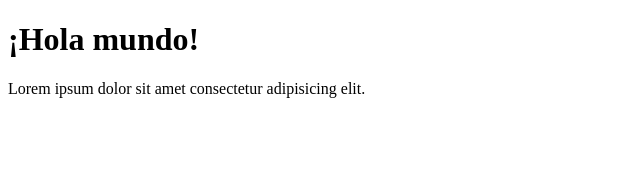
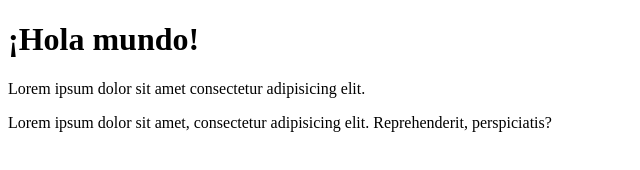
Before and after one commit to Andolucio/proyectoHTML, a plain HTML site: page index.html in a window 1280 px wide. Shown: the whole page, without its empty margins (0-640 px from the left). Drawn offline with Linux system fonts and the light colour scheme.

Commit message:
add new change in body

```diff
--- a/index.html
+++ b/index.html
@@ -8,5 +8,6 @@
 <body>
     <h1>¡Hola mundo!</h1>
     <p>Lorem ipsum dolor sit amet consectetur adipisicing elit.</p>
+    <p>Lorem ipsum dolor sit amet, consectetur adipisicing elit. Reprehenderit, perspiciatis?</p>
 </body>
 </html>
```
